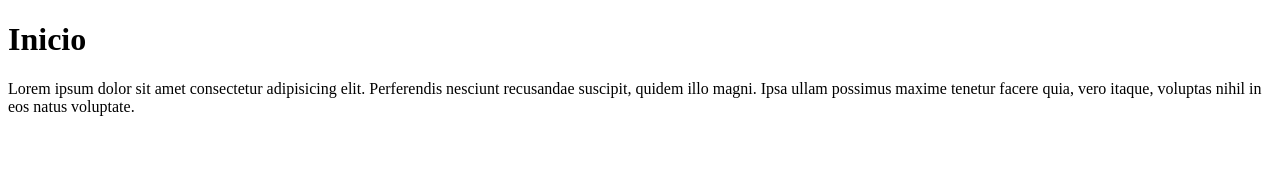
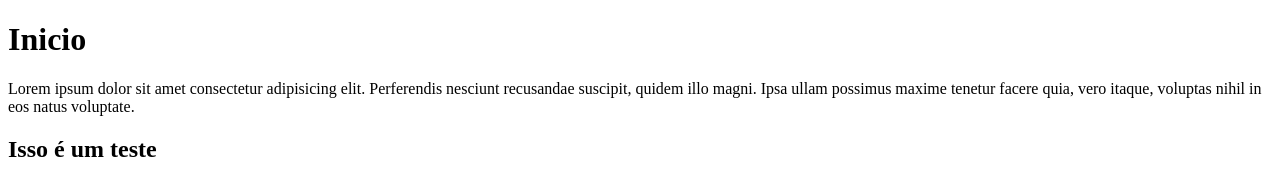
Before and after one commit to carlosantonino/nodejs, a website: page src/index.html in a window 1280 px wide. Drawn offline with Linux system fonts and the light colour scheme.

Commit message:
criando paginas html

```diff
--- a/app.js
+++ b/app.js
@@ -9,6 +9,8 @@
     password: '123456',
     database: 'meubanco'
 })
+
+
 
 // parou no minuto 25:32
 // https://www.youtube.com/watch?v=5JnPd_YckQw&list=PLmY5AEiqDWwBHJ3i_8MDSszXXRTcFdkSu&index=7
--- a/package.json
+++ b/package.json
@@ -1,6 +1,7 @@
 {
   "dependencies": {
     "express": "^4.18.1",
+    "mysql": "^2.18.1",
     "mysql2": "^2.3.3",
     "nodemon": "^2.0.19"
   }
--- a/src/index.html
+++ b/src/index.html
@@ -9,5 +9,6 @@
 <body>
     <h1>Inicio</h1>
     <p>Lorem ipsum dolor sit amet consectetur adipisicing elit. Perferendis nesciunt recusandae suscipit, quidem illo magni. Ipsa ullam possimus maxime tenetur facere quia, vero itaque, voluptas nihil in eos natus voluptate.</p>
+    <h2>Isso é um teste</h2>
 </body>
 </html>
```
Also changed, not shown: 1 other file.
